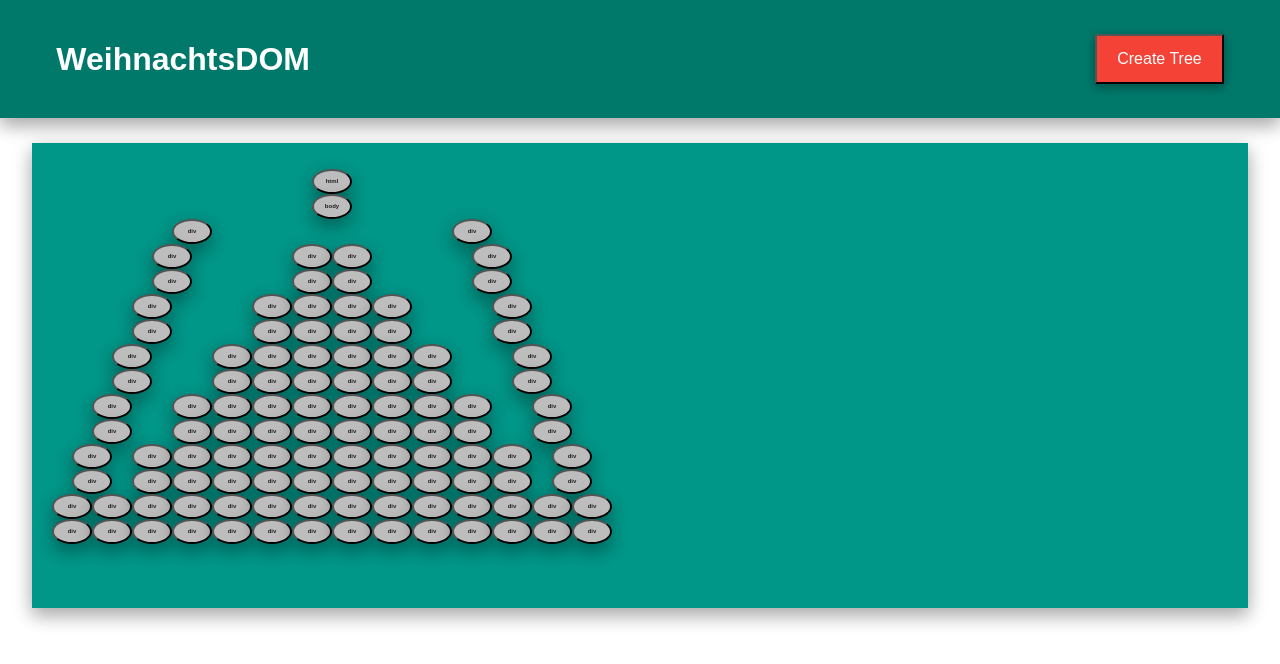
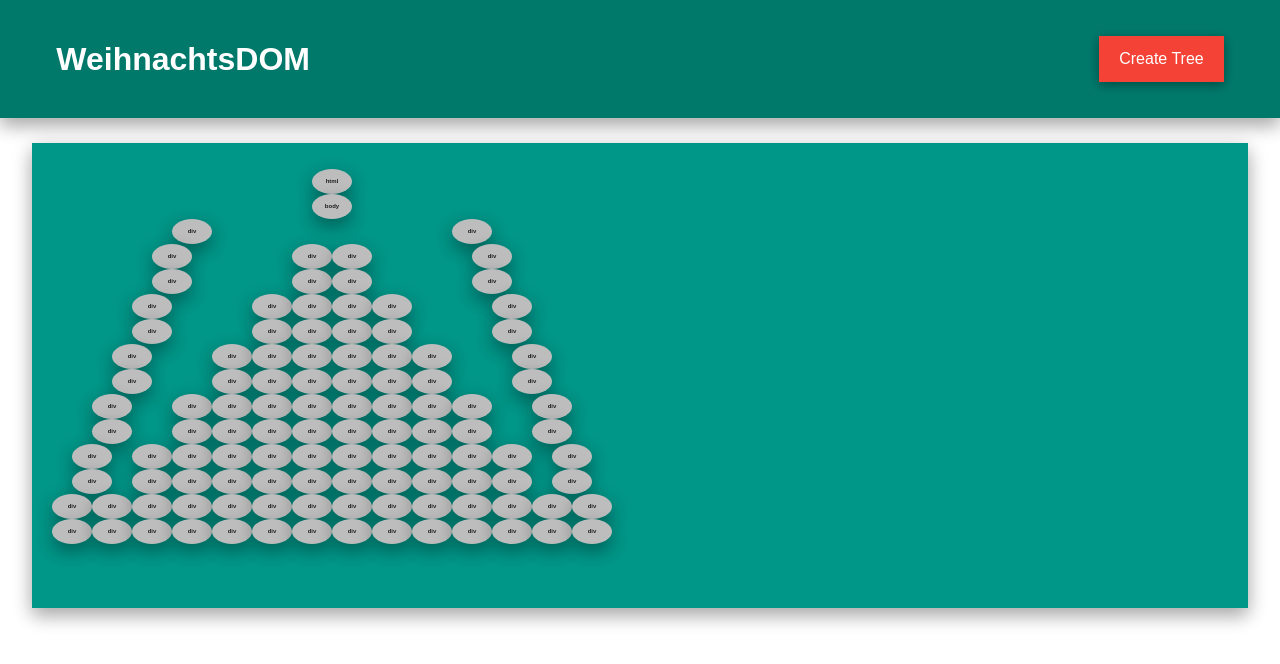
Before and after one commit to GustavoLastra/weihnachtsDOM-react, a React (Create React App) app: page / in a window 1280 px wide. Both pictures are taken after a click on the button "Create Tree". Shown: the top 664 px of the page. Built offline with nearby package versions, Linux system fonts and the light colour scheme.

Commit message:
improve button style

```diff
--- a/src/App.js
+++ b/src/App.js
@@ -1,6 +1,6 @@
 import React, { Component } from 'react';
 import Tree from "./component/Tree.js";
-import MyProvider from "./component/shared/provider";
+import MyProvider from "./shared/provider";
 
 class App extends Component {
   render() {
--- a/src/component/Led.js
+++ b/src/component/Led.js
@@ -1,7 +1,7 @@
 import React from 'react';
 import LedList from "./LedList.js"
-import './css/tree.css';
-import MyContext from "./shared/context";
+import '../css/tree.css';
+import MyContext from "../shared/context";
 
 class Led extends React.PureComponent {
     constructor(props) {
@@ -11,8 +11,6 @@ class Led extends React.PureComponent {
 
     render() {
         const { led} = this.props;
-
-
         return (
             <div className={"ledDiv"}>
                 {console.log("LED led.id: " + led.id)}
--- a/src/component/LedList.js
+++ b/src/component/LedList.js
@@ -1,6 +1,6 @@
 import React from 'react';
 import Led from "./Led.js"
-import './css/tree.css';
+import '../css/tree.css';
 
 
 function LedList(props) {
--- a/src/component/Tree.js
+++ b/src/component/Tree.js
@@ -1,8 +1,8 @@
 import React from 'react';
 import LedList from "./LedList.js";
 import Tools from "./Tools.js";
-import MyContext from "./shared/context";
-import './css/tree.css';
+import MyContext from "../shared/context";
+import '../css/tree.css';
 
 class Tree extends React.Component {
     constructor(props) {
@@ -22,7 +22,6 @@ class Tree extends React.Component {
             <div className={"rootContainer"}>
                 <div className={"toolsContainer"}>
                     <Tools
-                        onTurn={this.onTurn}
                         onCreate={this.onCreate}
                     />
                 </div>
--- a/src/component/css/tree.css
+++ b/src/css/tree.css
@@ -67,6 +67,7 @@
     width: 40px;
     cursor: pointer;
     border-radius: 50%;
+    border: none;
     outline: none;
     text-decoration: none;
     font-size: 1%;
@@ -75,10 +76,14 @@
     margin-left: 50%;
 }
 
+.led:active {
+    background-color: #f44336;
+    transform: translateY(2px);
+}
+
 .ledDiv {
     margin: 0;
 }
-
 
 /*Tools*/
 .toolsRow {
@@ -106,6 +111,12 @@
     text-align: center;
     padding: 10px 20px;
     text-decoration: none;
+    border: none;
+}
+
+.toolsButton:active {
+    background-color: #f44336;
+    transform: translateY(2px);
 }
 
 .weihnachsDOMLabel {
--- a/src/component/shared/provider.js
+++ b/src/shared/provider.js
@@ -1,6 +1,6 @@
 import React, { Component } from 'react';
 import MyContext from "./context";
-import InitialledList from "../../data.js"
+import InitialledList from "../data.js"
 
 
 class MyProvider extends Component {
```
Also changed, not shown: src/data.js (+0 -106 lines), src/shared/context.js (renamed from src/component/shared/context.js).
